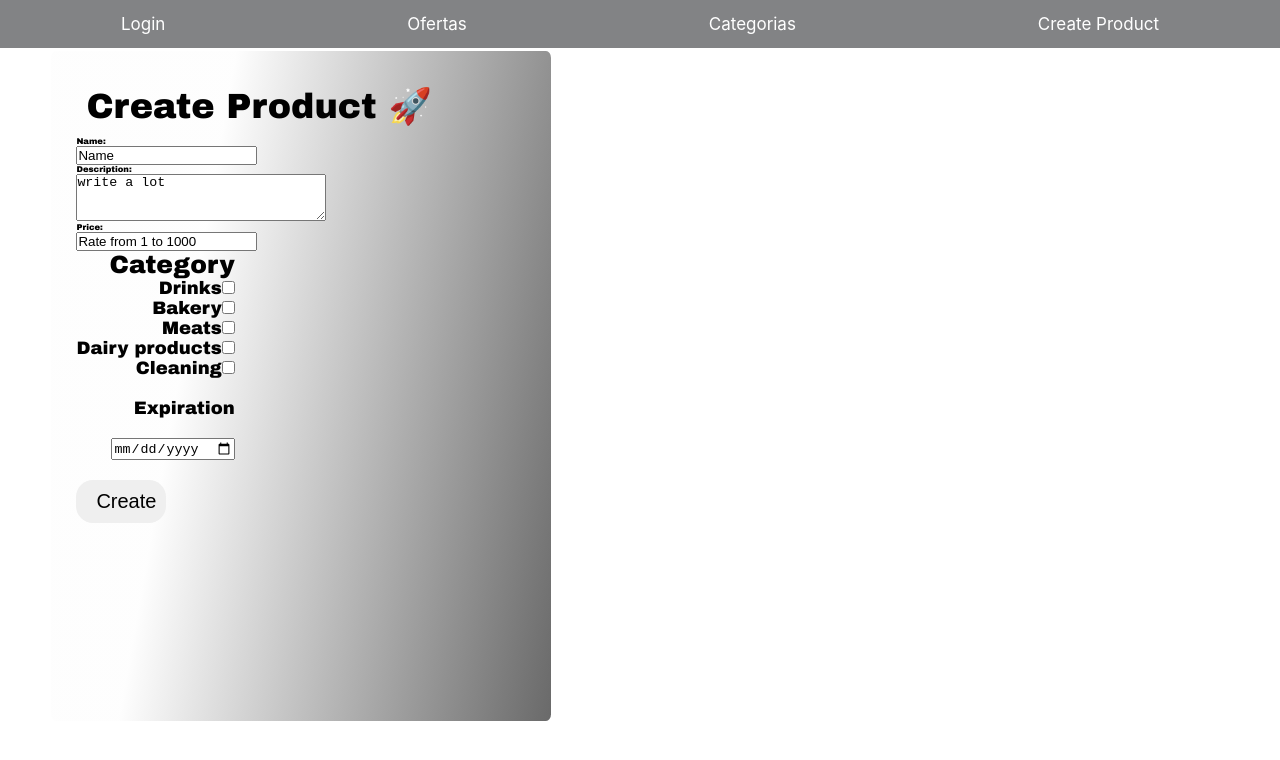
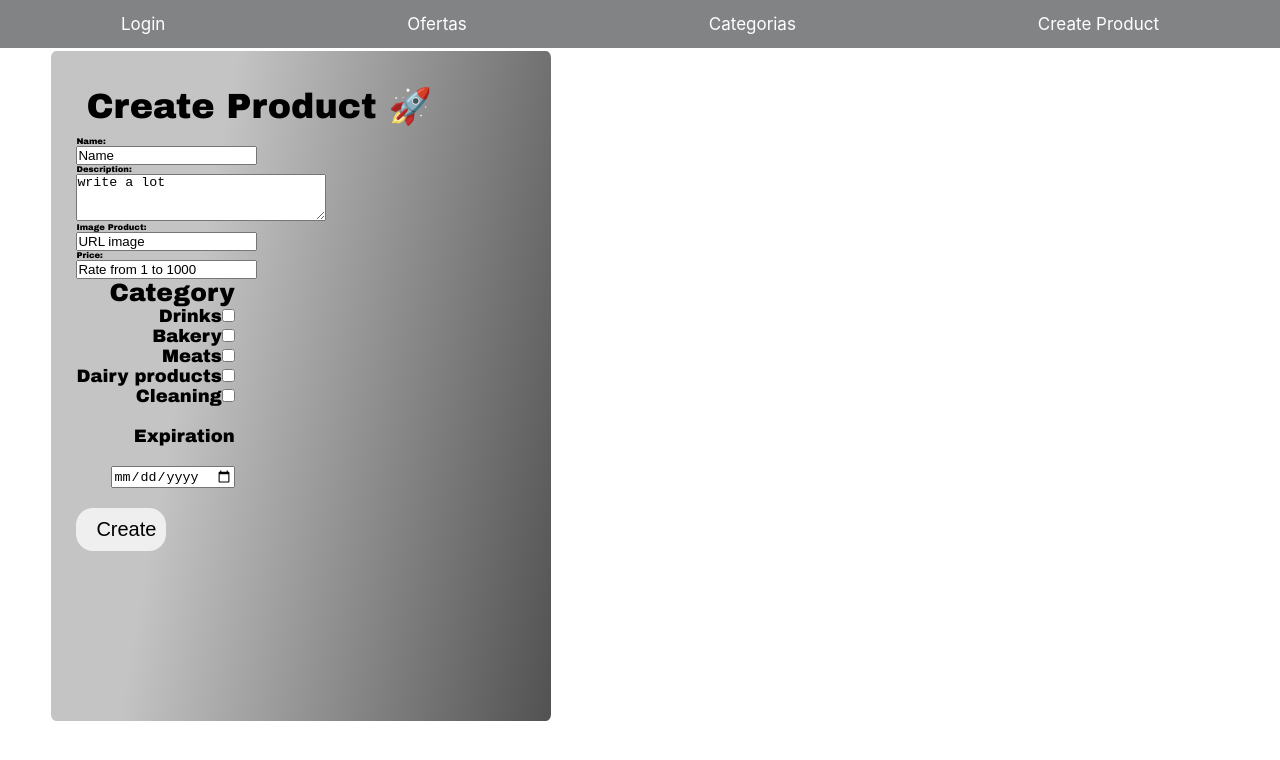
Before and after one commit to bano0224/Henry-PF, a React (Create React App) app in the folder client/: page /create in a window 1280 px wide. Shown: the top 760 px of the page. Built offline with nearby package versions, Linux system fonts and the light colour scheme.

Commit message:
Create Product progress

```diff
--- a/client/src/Components/CreateProduct/CreateProduct.jsx
+++ b/client/src/Components/CreateProduct/CreateProduct.jsx
@@ -57,6 +57,11 @@ function CreateProduct() {
     } else if (!/^[1-1000]$/.test(form.price)) {
       errors.price = "Price must be between 1 and 1000";
     }
+    if (!form.imageUrl) {
+      errors.imageUrl = "URL is required";
+    } else if (!/^[1-1000]$/.test(form.imageUrl)) {
+      errors.imageUrl = "Enter a link of an image";
+    }
     return errors;
   };
 
@@ -99,11 +104,22 @@ function CreateProduct() {
               rows="3"
             />
             <br />
+            <label htmlFor="imageUrl">Image Product: </label>
+            <br />
+            <input
+              name="imageUrl"
+              className={errors.imageUrl && s.error}
+              placeholder="URL image"
+              type="tel"
+              id="imageUrl"
+              maxLength=""
+            />
+            <br />
             <label htmlFor="price">Price: </label>
             <br />
             <input
               name="price"
-              className={errors.rating && s.error}
+              className={errors.price && s.error}
               placeholder="Rate from 1 to 1000"
               type="tel"
               id="price"
--- a/client/src/Components/CreateProduct/CreateProduct.module.css
+++ b/client/src/Components/CreateProduct/CreateProduct.module.css
@@ -18,7 +18,7 @@
 }
 
 .container {
-  background: linear-gradient(100deg, #fbfbfb57 30%, #000000 150%);
+  background: linear-gradient(100deg, #53525257 30%, #000000 150%);
   border-radius: 1%;
   margin: 4%;
   height: 670px;
```
